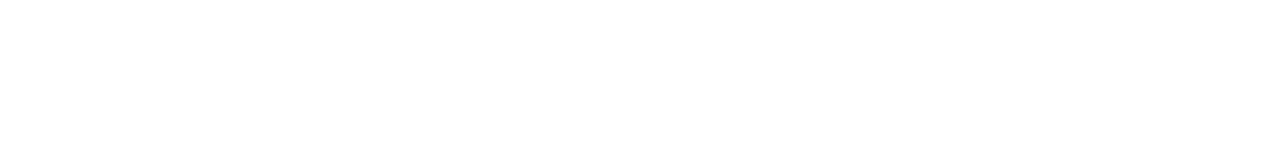
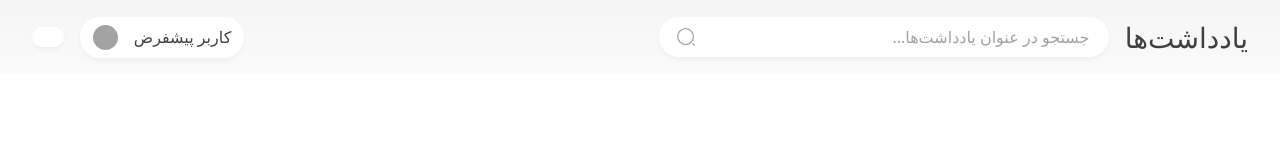
Before and after one commit to the-siavash/note-app-js, a plain HTML site: page index.html in a window 1280 px wide. Drawn offline with Linux system fonts and the light colour scheme; a web font is replaced by a local one.

Commit message:
feat: implement navabr

```diff
--- a/index.html
+++ b/index.html
@@ -10,6 +10,31 @@
 </head>
 <body>
 
+  <div class="app-layout">
+    <!-- navbar -->
+    <nav class="navbar">
+      <h1 class="navbar__title">یادداشت‌ها</h1>
+      <div class="input-group">
+        <input type="text" class="search" id="search-box" placeholder="جستجو در عنوان یادداشت‌ها..." autocomplete="off">
+        <button class="search__icon" type="button">
+          <svg width="20" height="20" viewBox="0 0 24 24" fill="none" xmlns="http://www.w3.org/2000/svg">
+            <path d="M11.5 21C16.7467 21 21 16.7467 21 11.5C21 6.25329 16.7467 2 11.5 2C6.25329 2 2 6.25329 2 11.5C2 16.7467 6.25329 21 11.5 21Z" stroke="#292D32" stroke-width="1.5" stroke-linecap="round" stroke-linejoin="round"/>
+            <path d="M22 22L20 20" stroke="#292D32" stroke-width="1.5" stroke-linecap="round" stroke-linejoin="round"/>
+          </svg>
+        </button>
+      </div>
+      <div class="flex-group">
+        <div class="account flex-group">
+          <span>کاربر پیشفرض</span>
+          <div class="account__image"></div>
+        </div>
+        <div class="btn-rounded" id="note-numbers" title="تعداد یادداشت‌ها"></div>
+      </div>
+    </nav>
+    <!-- main -->
+    <main></main>
+  </div>
+
   <script src="./src/js/main.js" type="module"></script>
 </body>
 </html>
--- a/src/css/style.css
+++ b/src/css/style.css
@@ -121,3 +121,159 @@ ul {
   list-style-type: none;
   padding: 0;
 }
+
+/* utils */
+.flex-group {
+  display: flex;
+  align-items: center;
+  gap: 1rem;
+  flex-wrap: wrap;
+}
+.input-group {
+  position: relative;
+}
+
+/* app layout */
+.app-layout {
+  display: grid;
+}
+
+/* navbar layout */
+.navbar {
+  display: flex;
+  justify-content: space-between;
+  align-items: center;
+  flex-wrap: wrap;
+  column-gap: 0.2rem;
+  row-gap: 0.8rem;
+  padding: 1rem 1rem;
+}
+.navbar__title {
+  flex: 0 1 auto;
+  order: 0;
+  cursor: default;
+  user-select: none;
+  font-size: 1.75rem;
+  font-weight: 500;
+}
+.navbar .input-group {
+  flex: 0 1 450px;
+  margin: 0 auto;
+  order: 2;
+}
+.navbar > .flex-group {
+  order: 1;
+}
+.navbar .flex-group {
+  gap: 0.5rem;
+}
+
+@media screen and (width > 768px) {
+  .navbar {
+    justify-content: space-between;
+    gap: 1rem;
+    padding: 1rem 2rem;
+  }
+  .navbar__title {
+    order: 0;
+  }
+  .navbar .input-group {
+    order: 1;
+    flex: 1 1 auto;
+    max-width: 450px;
+    margin-right: 0;
+  }
+  .navbar > .flex-group {
+    order: 2;
+  }
+  .navbar .flex-group {
+    gap: 1rem;
+  }
+}
+
+/* search component */
+.search {
+  border: none;
+  border-radius: var(--border-radius-round);
+  box-shadow: var(--box-shadow-1);
+  padding: 0.5rem 1.2rem 0.5rem 2.4rem;
+  width: 100%;
+  min-width: 200px;
+  color: inherit;
+}
+.search:focus {
+  outline: 0;
+}
+.search::placeholder {
+  color: var(--color-neutral-400);
+}
+.search:hover,
+.search:focus {
+  box-shadow: var(--box-shadow-1-hover);
+}
+.search__icon {
+  appearance: none;
+  border: none;
+  outline: none;
+  background-color: transparent;
+  cursor: pointer;
+  padding: 0;
+  position: absolute;
+  top: 50%;
+  left: 6%;
+  transform: translate(-50%, -50%);
+}
+.search__icon path {
+  stroke: var(--color-neutral-400);
+}
+.search__icon:hover path {
+  stroke: var(--color-neutral-700);
+  transition: 0.2s ease;
+}
+
+/* account */
+.account {
+  cursor: pointer;
+  user-select: none;
+  box-shadow: var(--box-shadow-1);
+  border-radius: var(--border-radius-round);
+  padding: 0.5rem 0.8rem;
+  gap: 0.5rem;
+  background-color: #fff;
+}
+.account:hover {
+  box-shadow: var(--box-shadow-1-hover);
+}
+.account__image {
+  display: inline-block;
+  width: 25px;
+  height: 25px;
+  background-color: var(--color-neutral-400);
+  border-radius: 50px;
+}
+
+/* note numbers */
+#note-numbers {
+  cursor: default;
+  padding: 0.6rem 1rem;
+}
+
+/* btn components */
+.btn-rounded {
+  cursor: pointer;
+  box-shadow: var(--box-shadow-1);
+  border-radius: 50px;
+  padding: 0.6rem;
+  background-color: #fff;
+  display: inline-block;
+}
+.btn-rounded:hover {
+  box-shadow: var(--box-shadow-1-hover);
+}
+.btn-rounded path {
+  stroke: var(--color-neutral-400);
+}
+.btn-rounded:hover path {
+  stroke: var(--color-neutral-700);
+  transition: 0.2s ease;
+}
```
